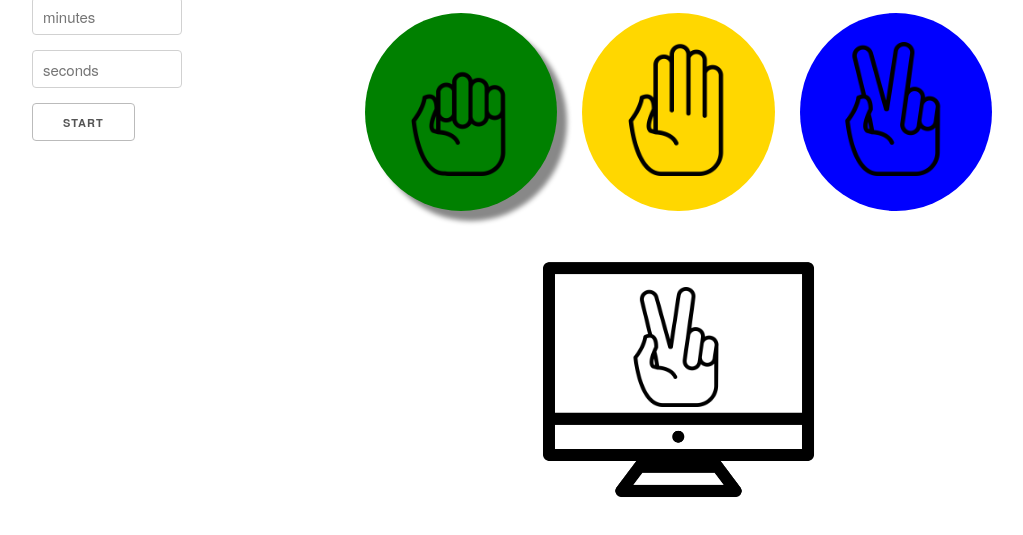
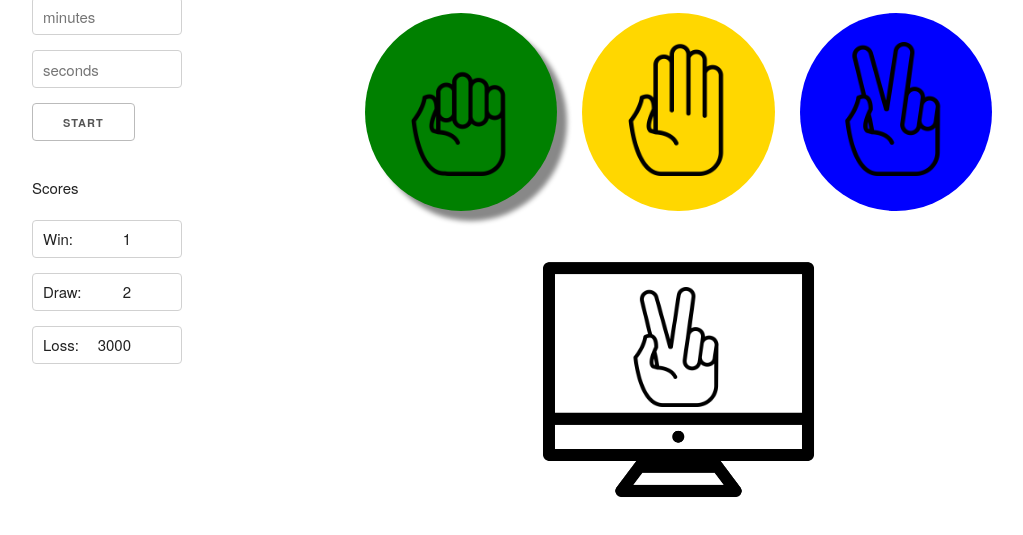
Before and after one commit to yangc5/axxess, a plain HTML site: page index.html in a window 1280 px wide. Shown: the part 107-642 px from the top of the page, without its empty margins (128-1151 px from the left). Drawn offline with nearby package versions, Linux system fonts and the light colour scheme.

Commit message:
added score boards

```diff
--- a/customize.css
+++ b/customize.css
@@ -4,7 +4,12 @@
   }
 }
 
-#settings-span {
+#settings, #score-boards {
+  float: left;
+  clear: both;
+}
+
+#settings-span, #score-boards-span {
   padding-bottom: 20px;
   padding-top: 20px;
 }
@@ -16,6 +21,23 @@ input {
 
 .time-control {
   width: 150px;
+}
+
+.score-board {
+  height: 38px;
+  padding: 6px 10px;
+  background-color: #fff;
+  border: 1px solid #D1D1D1;
+  border-radius: 4px;
+  box-shadow: none;
+  box-sizing: border-box;
+  margin-bottom: 1.5rem;
+  width: 150px;
+  padding-right: 50px;
+}
+
+.score {
+  float: right;
 }
 
 h1 {
--- a/index.html
+++ b/index.html
@@ -13,15 +13,36 @@
 </head>
 <body>
   <div class="container">
-    <div class="four columns main" id="settings">
+    <div class="four columns main">
+      <div id="settings">
         <div id="settings-span">
           <span>Game Settings</span>
         </div>
         <form>
           <input type="number" name="minutes" placeholder="minutes" class="time-control">
           <input type="number" min="0" max="60" name="seconds" placeholder="seconds" class="time-control">
-        <input type="submit" value="Start">
+          <input type="submit" value="Start" id="game-control">
         </form>
+      </div>
+
+      <div id="score-boards">
+        <div id="score-boards-span">
+          <span>Scores</span>
+        </div>
+        <div class="score-board">
+          <span>Win:</span>
+          <span class="score">1</span>
+        </div>
+        <div class="score-board">
+          <span>Draw:</span>
+          <span class="score">2</span>
+        </div>
+        <div class="score-board">
+          <span>Loss:</span>
+          <span class="score">3000</span>
+
+        </div>
+      </div>
     </div>
     <div class="eight columns main" id="game">
       <h1>Count Down</h1>
```
Lines whose indentation alone changed are shown as unchanged.
